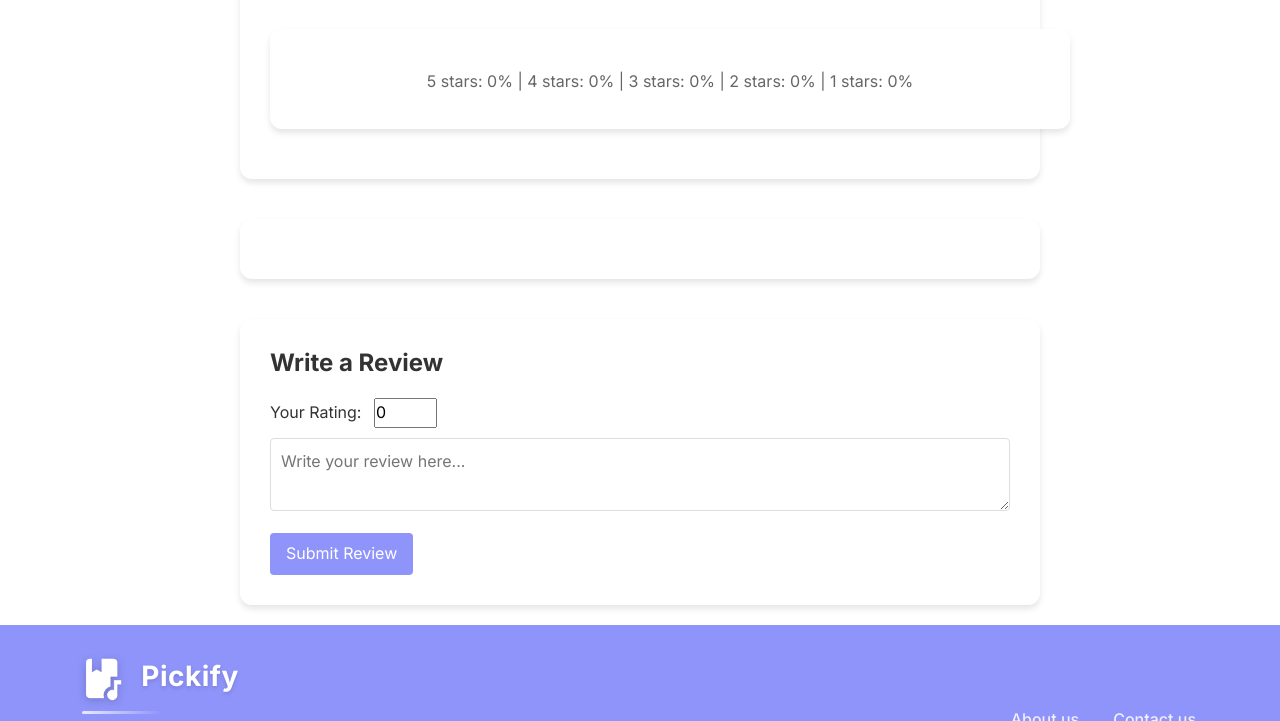
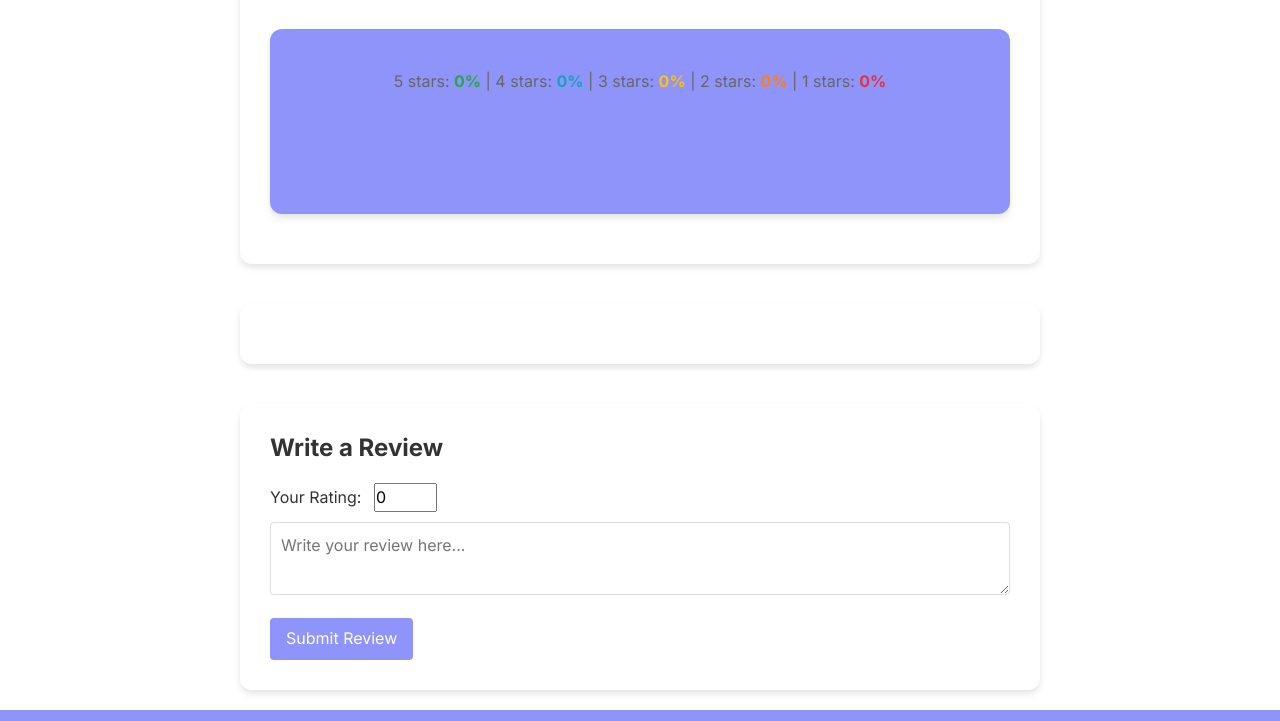
Before and after one commit to soonmh/Pickify, a website: page Code/review.html in a window 1280 px wide. Shown: the part 379-1100 px from the top of the page. Drawn offline with nearby package versions, Linux system fonts and the light colour scheme.

Commit message:
Update reviews.css

```diff
--- a/Code/css/reviews.css
+++ b/Code/css/reviews.css
@@ -59,7 +59,28 @@ body {
 .review-summary h2 {
     margin-bottom: 10px;
 }
+.summary-container,
+.review-summary,
+.review-list,
+.review-form {
+    width: 800px !important;
+    margin: 20px auto !important;
+    padding: 30px !important;
+    background-color: #fff !important;
+    border-radius: 12px !important;
+    box-shadow: 0 4px 6px rgba(0, 0, 0, 0.1) !important;
+}
 
+.review-summary {
+    width: 740px !important;
+    height: 185.15px !important;
+    margin: 20px auto !important;
+    padding: 30px !important;
+    background-color: #8F94FB !important;
+    border-radius: 12px !important;
+    box-shadow: 0 4px 6px rgba(0, 0, 0, 0.1) !important;
+    overflow: hidden !important;
+}
 .review-summary .star-rating {
     color: #ffd700;
     font-size: 1.4em;
@@ -87,6 +108,38 @@ body {
     margin: 5px 0;
     color: #666;
 }
+
+/* TMDB Rating Display Styles */
+.tmdb-rating {
+    text-align: center;
+    margin: 10px 0;
+}
+
+.tmdb-rating-text {
+    display: block;
+    font-size: 1.2em;
+    font-weight: bold;
+    color: #333;
+    margin-bottom: 8px;
+}
+
+.tmdb-stars {
+    color: #ffd700;
+    font-size: 1.4em;
+    letter-spacing: 2px;
+}
+
+/* Rating breakdown styles */
+.rating-5, .rating-4, .rating-3, .rating-2, .rating-1 {
+    font-weight: bold;
+    color: #333;
+}
+
+.rating-5 { color: #28a745; }
+.rating-4 { color: #17a2b8; }
+.rating-3 { color: #ffc107; }
+.rating-2 { color: #fd7e14; }
+.rating-1 { color: #dc3545; }
 
 .review-list {
     max-width: 800px;
@@ -233,7 +286,7 @@ body {
 }
 
 .report-btn {
-    background-color: #f0ad4e; /* A common color for 'report' (e.g., orange/amber) */
+    background-color: #f0ad4e;
     color: white;
     border: none;
     padding: 5px 10px;
```
